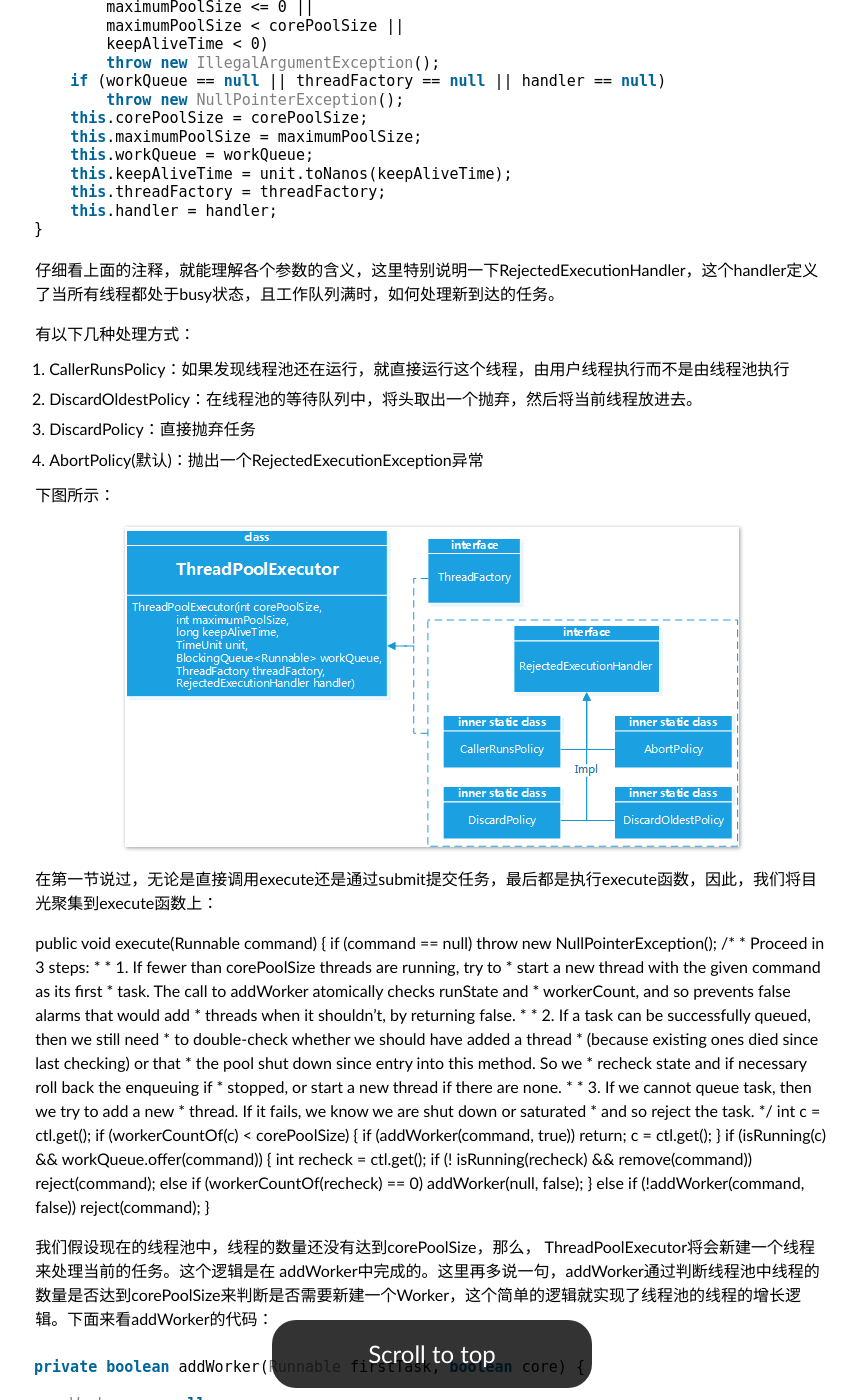
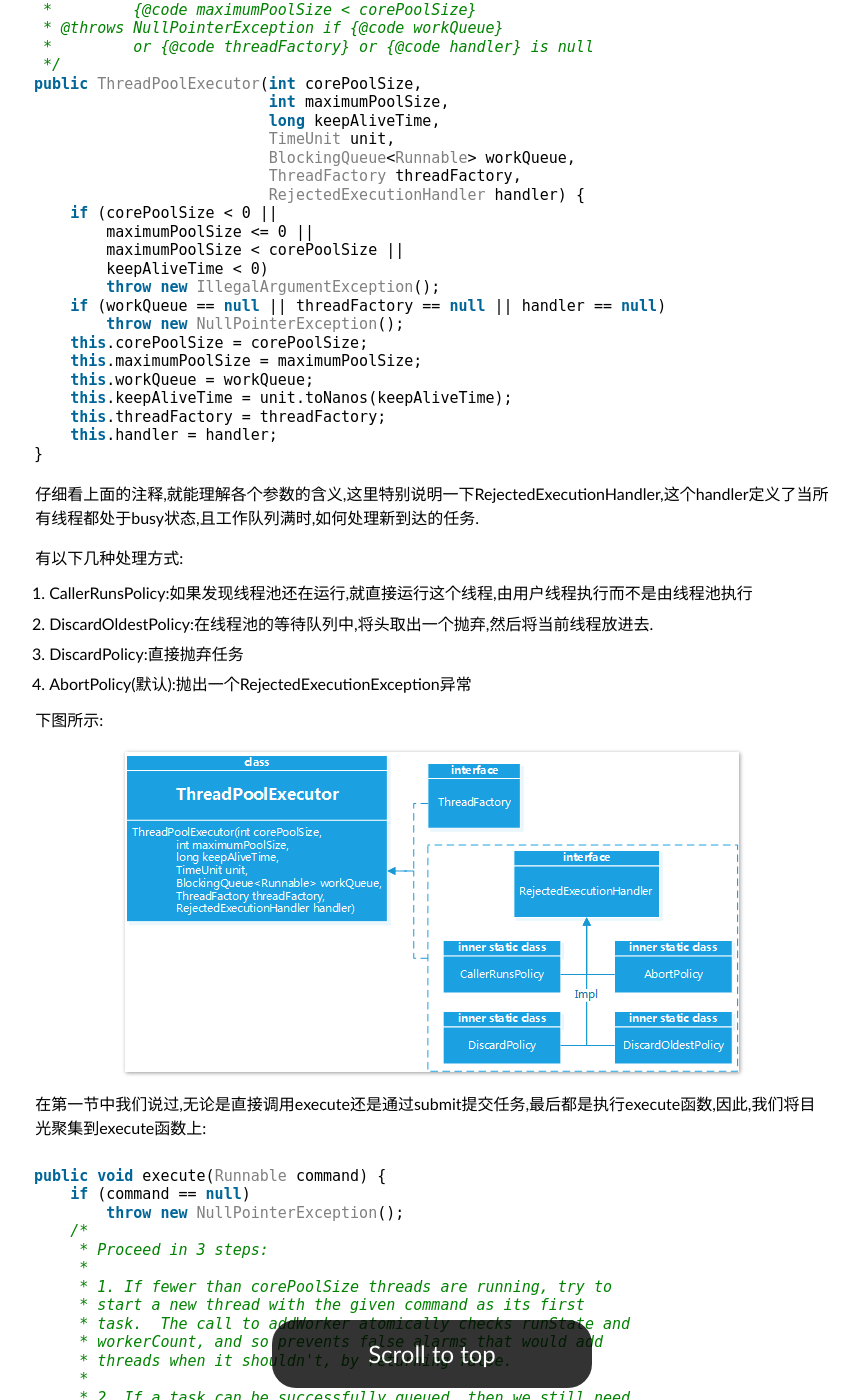
Before and after one commit to lalor/cn, a Jekyll site: the page built from _posts/2016-05-15-java-executor.md, in a window 1280 px wide and 1400 px high, scrolled down 3963 px. Shown: the whole window, without its empty margins (208-1067 px from the left). Built offline with Jekyll 4.4.1, drawn with Linux system fonts in a browser that asks for light colours; some web fonts are replaced; comment, search, counter and statistics services are not loaded; some of the changed text lies outside the part shown.

Commit message:
修改无数错误和排版

```diff
--- a/_posts/2016-05-15-java-executor.md
+++ b/_posts/2016-05-15-java-executor.md
@@ -50,7 +57,7 @@ ThreadPoolExecutor的使用并不是本文的重点，所以借[这里][1]的例
     }
 
 
-使用线程池执行任务时，先定义一个ExecutorService，然后通过Executors提供的Factory函数(静态成员函数)来初始化一个线程池，然后将任务丢给线程池即可。如下所示：
+使用线程池执行任务时,先定义一个ExecutorService,然后通过Executors提供的Factory函数(静态成员函数)来初始化一个线程池,然后将任务丢给线程池即可.如下所示:
 
     package com.journaldev.threadpool;
 
@@ -73,7 +80,7 @@ ThreadPoolExecutor的使用并不是本文的重点，所以借[这里][1]的例
 
     }
 
-上面的例子非常简单，在生产环境中，会稍微复杂一点。生产环境中一般不会直接调用ExecutorService的execute方法，而是定义好ExecutorService以后，直接通过submit方法将Task丢给ExecutorService。
+上面的例子非常简单,在生产环境中,会稍微复杂一点.生产环境中一般不会直接调用ExecutorService的execute方法,而是定义好ExecutorService以后,直接通过submit方法将Task丢给ExecutorService.
 
     // 声明
     public static ExecutorService executorService;
@@ -85,7 +92,7 @@ ThreadPoolExecutor的使用并不是本文的重点，所以借[这里][1]的例
     // 使用
     executorService.submit(thread);
 
-注意：submit在实现时，也是调用execute来执行Task的，不过Submit会返回给用户一个Future对象，用户可以通过这个Future对象知道任务的状态。
+**注意:**submit在实现时,也是调用execute来执行Task的,不过Submit会返回给用户一个Future对象,用户可以通过这个Future对象知道任务的状态.
 
     public <T> Future<T> submit(Callable<T> task) {
         if (task == null) throw new NullPointerException();
@@ -96,11 +103,11 @@ ThreadPoolExecutor的使用并不是本文的重点，所以借[这里][1]的例
 
 ### 3. ExecutorService的整体架构图
 
-刚开始接触ExecutorService的同学，肯定有过短暂的困惑，Executor、Executors、ExecutorService、ThreadPoolExecutor、ScheduledExecutorService，ScheduledThreadPoolExecutor这些东西纠缠在一起，根本不知道怎么用。如果我们理解了它们之间的关系，使用起来就会容易得多，为此，我画了一张关系图，如下所示：
+刚开始接触ExecutorService的同学,肯定有过短暂的困惑。Executor、Executors、ExecutorService、ThreadPoolExecutor、ScheduledExecutorService,ScheduledThreadPoolExecutor这些东西纠缠在一起,根本不知道怎么用.如果我们理解了它们之间的关系,使用起来就会容易得多,为此,我画了一张关系图,如下所示:
 
-![executor](/cn/image/executor2.png)
+![executor](/cn/image/executor1.png)
 
-从图中可以看到Executor、ExecutorService、ScheduledExecutorService是接口，ThreadPoolExecutor和ScheduledThreadPoolExecutor是线程池实现，前者是一个普通的线程池，后者一个定期调度的线程池，Executors是辅助工具，用以帮助我们定义线程池。
+从图中可以看到Executor、ExecutorService、ScheduledExecutorService是接口,ThreadPoolExecutor和ScheduledThreadPoolExecutor是线程池实现,前者是一个普通的线程池,后者一个定期调度的线程池,Executors是辅助工具,用以帮助我们定义线程池.
 
 Executors中用于生成线程池的几个Factory函数如下:
 
@@ -110,7 +117,7 @@ Executors中用于生成线程池的几个Factory函数如下:
 - newScheduledThreadPool
 - newSingleThreadScheduledExecutor
 
-我们看一下newFixedThreadPool函数的定义，如下所示：
+我们看一下newFixedThreadPool函数的定义,如下所示:
 
     public static ExecutorService newFixedThreadPool(int nThreads) {
         return new ThreadPoolExecutor(nThreads, nThreads,
@@ -118,13 +125,13 @@ Executors中用于生成线程池的几个Factory函数如下:
                                       new LinkedBlockingQueue<Runnable>());
     }
 
-可以看到，newFixedThreadPool 帮我们定义了一个ThreadPoolExecutor对象。Executors的存在，就是为了简化线程池的创建，帮助我们使用。
+可以看到,newFixedThreadPool帮我们定义了一个ThreadPoolExecutor对象.Executors的存在,就是为了简化线程池的创建,帮助我们使用.
 
-这里再强调一下java.util.concurrent中与线程池相关的各个类和接口之间的关系。Executor、ExecutorService、ScheduledExecutorService是接口，ThreadPoolExecutor和ScheduledThreadPoolExecutor是线程池实现，Executors是辅助工具，用以帮助我们定义线程池。对于想要了解Java线程池的同学，只需要通过这张图理解各个成员之间的关系，然后将注意力集中到ThreadPoolExecutor，深入学习ThreadPoolExecutor即可(在本文中，我们不讨论ScheduledExecutorService和ScheduledThreadPoolExecutor)。
+这里再强调一下java.util.concurrent中与线程池相关的各个类和接口之间的关系.Executor、ExecutorService、ScheduledExecutorService是接口,ThreadPoolExecutor和ScheduledThreadPoolExecutor是线程池实现,Executors是辅助工具,用以帮助我们定义线程池.对于想要了解Java线程池的同学,只需要通过这张图理解各个成员之间的关系,然后将注意力集中到ThreadPoolExecutor,深入学习ThreadPoolExecutor即可(在本文中,我们不讨论ScheduledExecutorService和ScheduledThreadPoolExecutor).
 
 ### 4. ThreadPoolExecutor的实现
 
-我们从ThreadPoolExecutor的构造函数开始了解 ThreadPoolExecutor的实现，ThreadPoolExecutor有多个构造函数，我们看参数最完整的一个。如下所示：
+我们从ThreadPoolExecutor的构造函数开始了解 ThreadPoolExecutor的实现,ThreadPoolExecutor有多个构造函数,我们看参数最完整的一个.如下所示:
 
 
     /**
@@ -176,22 +183,23 @@ Executors中用于生成线程池的几个Factory函数如下:
         this.handler = handler;
     }
 
-仔细看上面的注释，就能理解各个参数的含义，这里特别说明一下RejectedExecutionHandler，这个handler定义了当所有线程都处于busy状态，且工作队列满时，如何处理新到达的任务。
+仔细看上面的注释,就能理解各个参数的含义,这里特别说明一下RejectedExecutionHandler,这个handler定义了当所有线程都处于busy状态,且工作队列满时,如何处理新到达的任务.
 
-有以下几种处理方式：
+有以下几种处理方式:
 
-1. CallerRunsPolicy：如果发现线程池还在运行，就直接运行这个线程，由用户线程执行而不是由线程池执行
-1. DiscardOldestPolicy：在线程池的等待队列中，将头取出一个抛弃，然后将当前线程放进去。
-1. DiscardPolicy：直接抛弃任务
-1. AbortPolicy(默认)：抛出一个RejectedExecutionException异常
+1. CallerRunsPolicy:如果发现线程池还在运行,就直接运行这个线程,由用户线程执行而不是由线程池执行
+1. DiscardOldestPolicy:在线程池的等待队列中,将头取出一个抛弃,然后将当前线程放进去.
+1. DiscardPolicy:直接抛弃任务
+1. AbortPolicy(默认):抛出一个RejectedExecutionException异常
 
-下图所示：
+下图所示:
 
 ![reject](/cn/image/executor2.png)
 
-在第一节说过，无论是直接调用execute还是通过submit提交任务，最后都是执行execute函数，因此，我们将目光聚集到execute函数上：
+在第一节中我们说过,无论是直接调用execute还是通过submit提交任务,最后都是执行execute函数,因此,我们将目光聚集到execute函数上:
 
-   public void execute(Runnable command) {
+
+    public void execute(Runnable command) {
         if (command == null)
             throw new NullPointerException();
         /*
@@ -231,7 +239,7 @@ Executors中用于生成线程池的几个Factory函数如下:
             reject(command);
     }
 
-我们假设现在的线程池中，线程的数量还没有达到corePoolSize，那么， ThreadPoolExecutor将会新建一个线程来处理当前的任务。这个逻辑是在 addWorker中完成的。这里再多说一句，addWorker通过判断线程池中线程的数量是否达到corePoolSize来判断是否需要新建一个Worker，这个简单的逻辑就实现了线程池的线程的增长逻辑。下面来看addWorker的代码：
+我们假设现在的线程池中,线程的数量还没有达到corePoolSize,那么, ThreadPoolExecutor将会新建一个线程来处理当前的任务.这个逻辑是在addWorker中完成的.这里再多说一句,**addWorker通过判断线程池中线程的数量是否达到corePoolSize来判断是否需要新建一个Worker,这个简单的逻辑就实现了线程池的线程的增长逻辑**.下面来看addWorker的代码:
 
     private boolean addWorker(Runnable firstTask, boolean core) {
 
@@ -264,9 +272,9 @@ Executors中用于生成线程池的几个Factory函数如下:
                runWorker(this);
            }
 
-Worker的实现是ThreadPoolExecutor代码的重点，实现也很巧妙。可以看到Worker自身也实现了Runnable接口，实现了run方法，在Worker的构造函数中，新建了一个线程。这里特别注意传给线程的参数是this，也就是说，新建的线程最后调用的是Worker的run方法。而Worker的run方法调用的是外部的runWorker(this)。
+Worker的实现是ThreadPoolExecutor代码的重点,实现也很巧妙.可以看到Worker自身也实现了Runnable接口,实现了run方法,在Worker的构造函数中,通过用户传入的ThreadFactory新建了一个线程.这里特别注意传给线程的参数是this,也就是说,新建的线程最后调用的是Worker的run方法.而Worker的run方法调用的是外部的runWorker(this).
 
-我们来看一下runWorker的实现：
+我们来看一下runWorker的实现:
 
     final void runWorker(Worker w) {
         Thread wt = Thread.currentThread();
@@ -275,8 +283,9 @@ Worker的实现是ThreadPoolExecutor代码的重点，实现也很巧妙。可
         w.unlock(); // allow interrupts
         boolean completedAbruptly = true;
         try {
-            while (task != null || (task = getTask()) != null) { //如果getTask()返回null，线程退出
+            while (task != null || (task = getTask()) != null) { //如果getTask()返回null,线程退出
                 w.lock();
+
                try {
                     beforeExecute(wt, task); //用户可以定义执行前的操作
                     Throwable thrown = null;
@@ -296,6 +305,7 @@ Worker的实现是ThreadPoolExecutor代码的重点，实现也很巧妙。可
                     w.completedTasks++;
                     w.unlock();
                 }
+
             }
             completedAbruptly = false;
         } finally {
@@ -303,12 +313,13 @@ Worker的实现是ThreadPoolExecutor代码的重点，实现也很巧妙。可
         }
     }
 
-runWorker通过getTask获取任务，得到任务以后，就执行任务，任务执行完毕以后，获取下一个任务。
+runWorker通过getTask获取任务,得到任务以后,就执行任务,任务执行完毕以后,获取下一个任务.
 
-
-现在让我们停下来理一理，用户将自己的任务抽象为Task，Task实现了Runnable接口，然后将Task通过submit放入到工作队列。ThreadPoolExecutor中一个worker就表示一个线程，线程自身调用Worker的run方法，在Worker的run方法调用的是runWorker方法，runWorker不断的从工作队列中获取任务，然后通过task.run()执行用户的代码。示意图如下：
+现在让我们停下来理一理,用户将自己的任务抽象为Task,Task实现了Runnable接口,然后将Task通过submit放入到工作队列.ThreadPoolExecutor中一个worker就表示一个线程,线程自身调用Worker的run方法,Worker的run方法调用的是runWorker函数,runWorker不断地从工作队列中获取任务,然后通过task.run()执行用户的代码.示意图如下:
 
 ![queue](/cn/image/executor3.png)
+
+getTask的代码如下：
 
     private Runnable getTask() {
         boolean timedOut = false; // Did the last poll() time out?
@@ -328,12 +339,10 @@ runWorker通过getTask获取任务，得到任务以后，就执行任务，任
     }
 
 
-对于newFixedThreadPool，线程到达corePoolSize以后不会增加也不会减少，对于newCachedThreadPool，在线程空闲的时候，就缩减线程池中线程的数量。这个逻辑看似困难，其实实现非常简单，如果是FixedThreadPool，则调用阻塞队列的take获取任务，take获取不到任务时会一直阻塞，如果是CachedThreadPool，则调用阻塞队列的pool方法获取任务，如果超时，则返回null，runWorker获取到null以后，就自动退出。这样简单的逻辑，就实现了线程池中线程的收缩逻辑。
-
-
+对于newFixedThreadPool,线程到达corePoolSize以后不会增加也不会减少,对于newCachedThreadPool,在线程空闲的时候,就缩减线程池中线程的数量.这个逻辑看似困难,其实实现非常简单。在getTask函数中,如果是FixedThreadPool,则调用阻塞队列的take获取任务,take获取不到任务时会一直阻塞,如果是CachedThreadPool,则调用阻塞队列的poll方法获取任务,**如果超时,则返回null,runWorker获取到null以后,就自动退出.这样简单的逻辑,就实现了线程池中线程的收缩逻辑**.
 
 ### 5. 总结
 
-本文首先介绍了ExecuteService的使用，然后给出了讲解了java的并发执行框架的类图，最后详细分析了ThreadPoolExecutor的源码，通过本文，读者应该能够了解java的并发执行框架的大致结构以及线程池的实现，并且知道如何轻松的增加和缩减线程池中线程的数量。
+本文首先介绍了ExecuteService的使用,然后给出了java的并发执行框架的类图,最后详细分析了ThreadPoolExecutor的源码,通过本文,读者应该能够了解java的并发执行框架的大致结构以及线程池的实现,并且知道如何轻松的增加和缩减线程池中线程的数量.
 
 [1]: http://www.journaldev.com/1069/java-thread-pool-example-using-executors-and-threadpoolexecutor
```
Also changed, not shown: other parts of _posts/2016-05-15-java-executor.md (+12 -5 lines).
